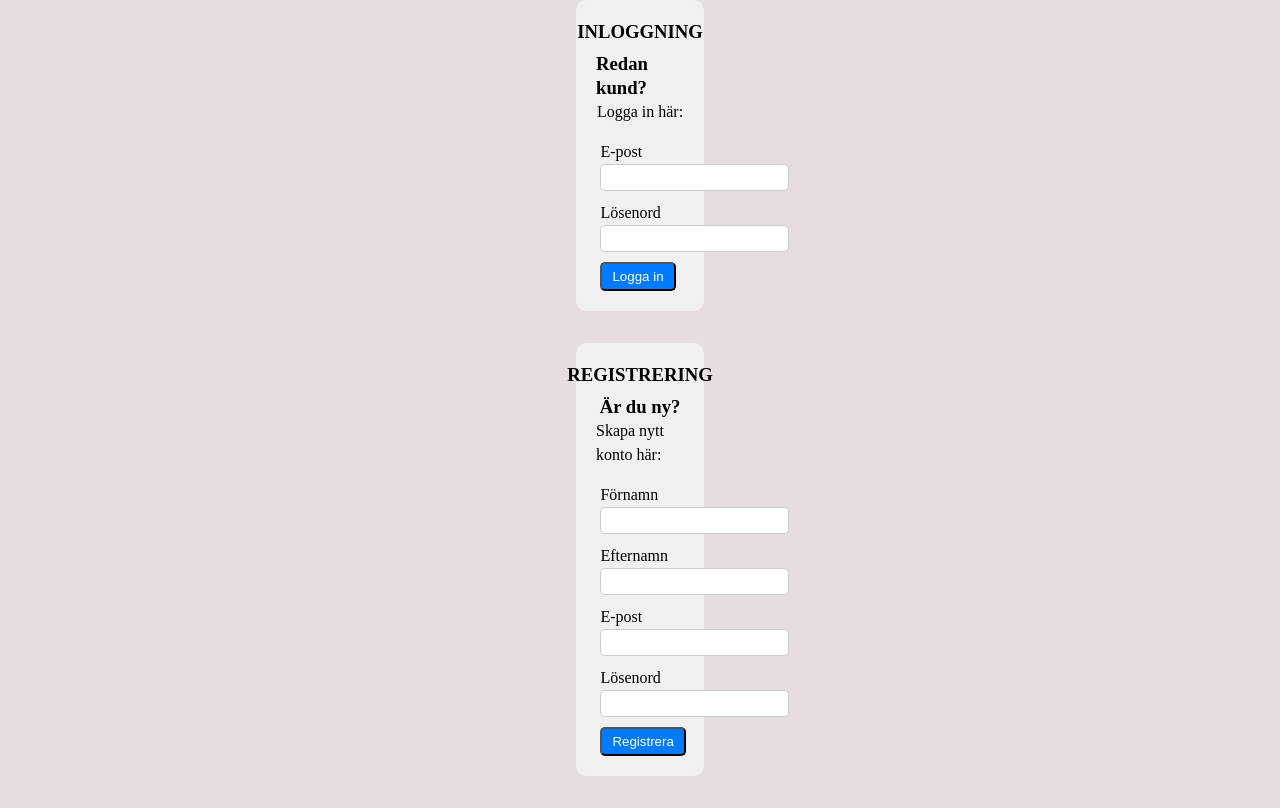
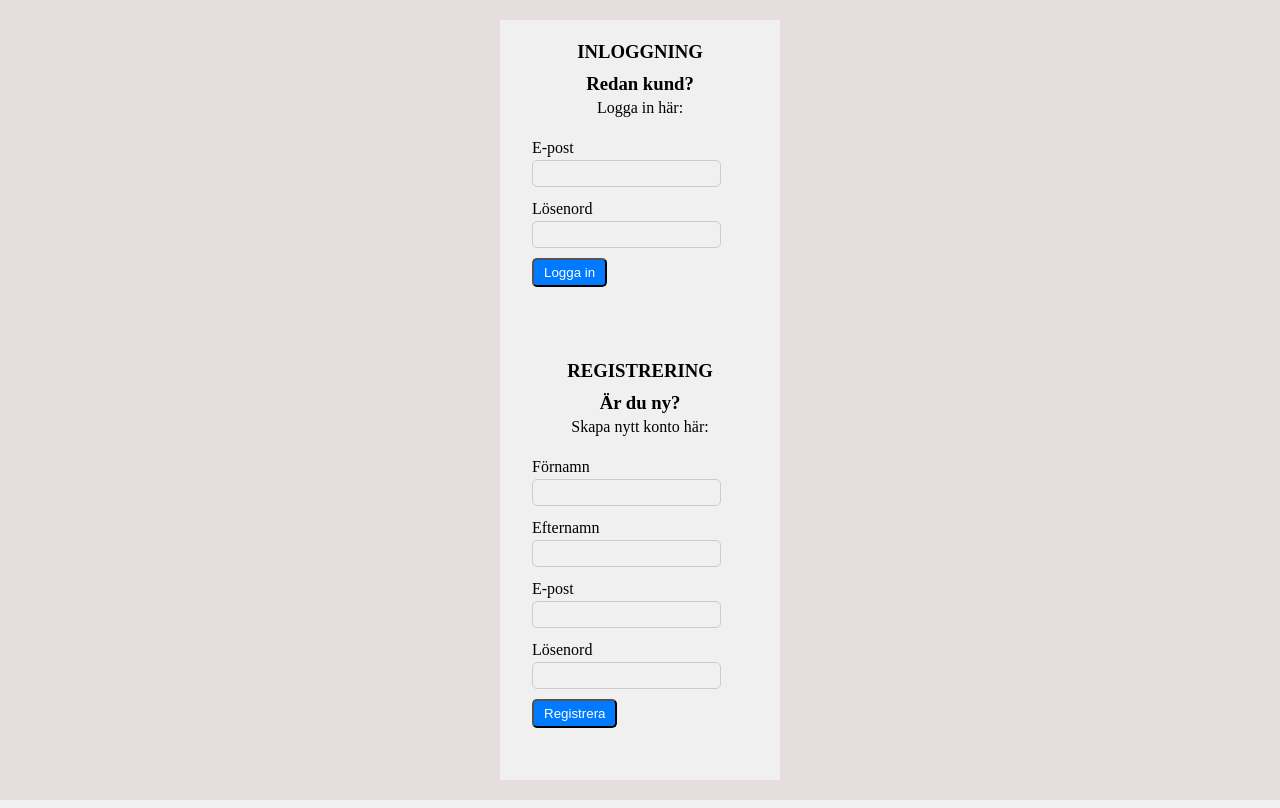
Before and after one commit to aljer80/Stripe-Checkout, a React (Vite) app in the folder client/: page /login in a window 1280 px wide. Built offline with nearby package versions, Linux system fonts and the light colour scheme.

Commit message:
styling and changes in markup

```diff
--- a/client/src/Components/Home.jsx
+++ b/client/src/Components/Home.jsx
@@ -47,6 +47,7 @@ function Home({Products}) {
       const { url, sessionId } = await response.json();
       localStorage.setItem("session-id", sessionId);
       window.location = url;
+
     } catch (error) {
       console.error(error);
     }
--- a/client/src/Components/Login.jsx
+++ b/client/src/Components/Login.jsx
@@ -1,4 +1,5 @@
 import React, { useState } from "react";
+import { NavLink } from "react-router-dom";
 import "../assets/css/login.css";
 
 function LoginPage() {
@@ -148,7 +149,9 @@ function LoginPage() {
                     </div>
 
                     <div>
-                    <button type="submit">Logga in</button>
+                    <NavLink to="/products">
+                        <button>Logga in</button>
+                    </NavLink>
                     </div>
                 </form>
             </section>
@@ -209,8 +212,11 @@ function LoginPage() {
                 </div>
 
                 <div>
-                <button type="submit">Registrera</button>
+                <NavLink to="/products">
+                    <button>Registrera</button>
+                </NavLink>
                 </div>
+
             </form>
             </section>
         </article>
--- a/client/src/assets/css/index.css
+++ b/client/src/assets/css/index.css
@@ -3,4 +3,5 @@
 * {
     margin: 0;
     padding: 0;
+    background-color: #f0f0f0;
     }
--- a/client/src/assets/css/login.css
+++ b/client/src/assets/css/login.css
@@ -6,13 +6,12 @@ body {
     justify-content: center; /* Centrera horisontellt */
     align-items: center; /* Centrera vertikalt */
     min-height: 100vh; /* Fyll hela sidans höjd */
-    margin: 0; /* Ta bort standardmarginaler */
+    width:100%
 }
 
 article {
     display: flex;
     flex-direction: column;
-    width:10vw
 }
 
 section {
@@ -26,18 +25,15 @@ section {
     border-radius: 10px; /* Rundade hörn */
     margin-bottom: 2rem; /* Mellanrum mellan sektionerna */
     line-height: 1.5rem;
+    width:15rem
 }
 
 form {
     display: flex;
     flex-direction: column;
-    width: 90%; /* Full bredd av sektionen */
+    width: 90%;
     text-align: left;
     margin-top: 1rem;
-}
-
-label {
-    margin-right: 1rem;
 }
 
 input {
@@ -45,6 +41,7 @@ input {
     border: 1px solid #ccc;
     border-radius: 5px;
     margin-bottom: 10px;
+   justify-content: center;
 }
 
 /* Styling för knappen */
```
